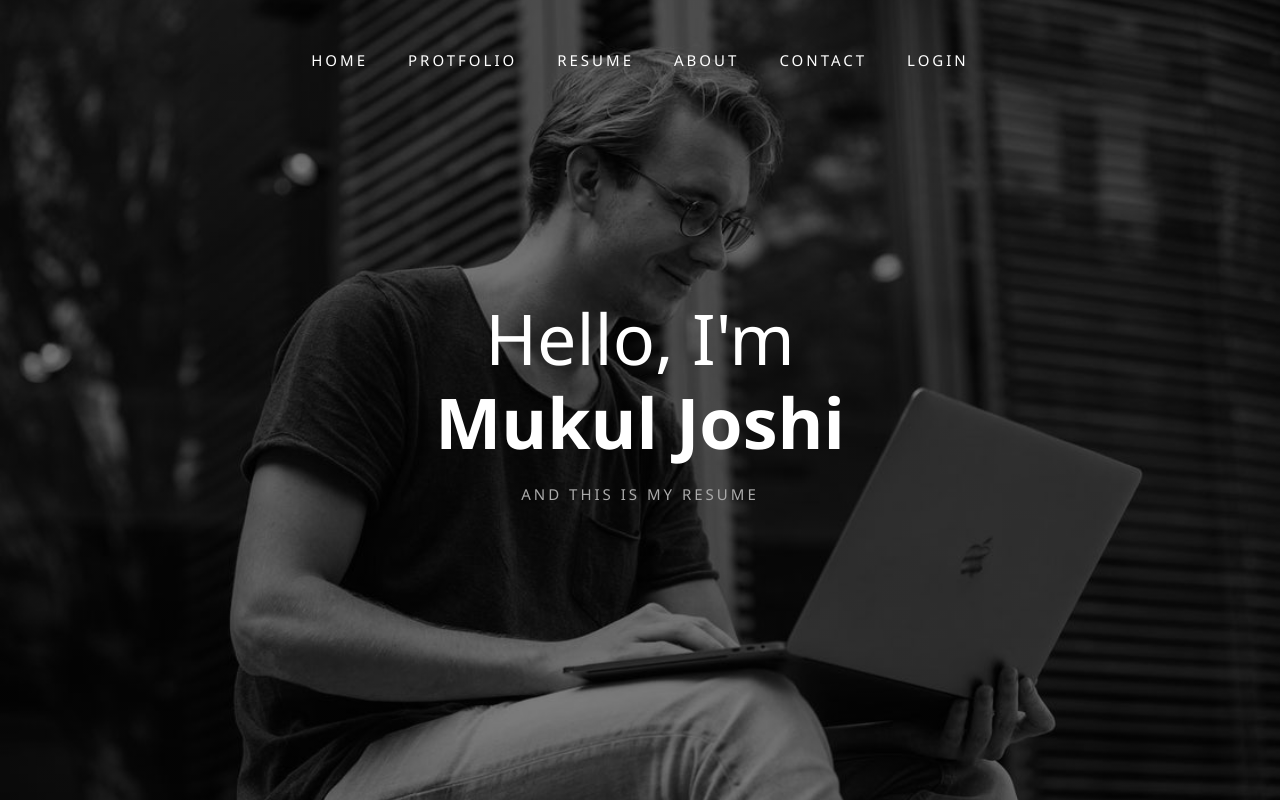
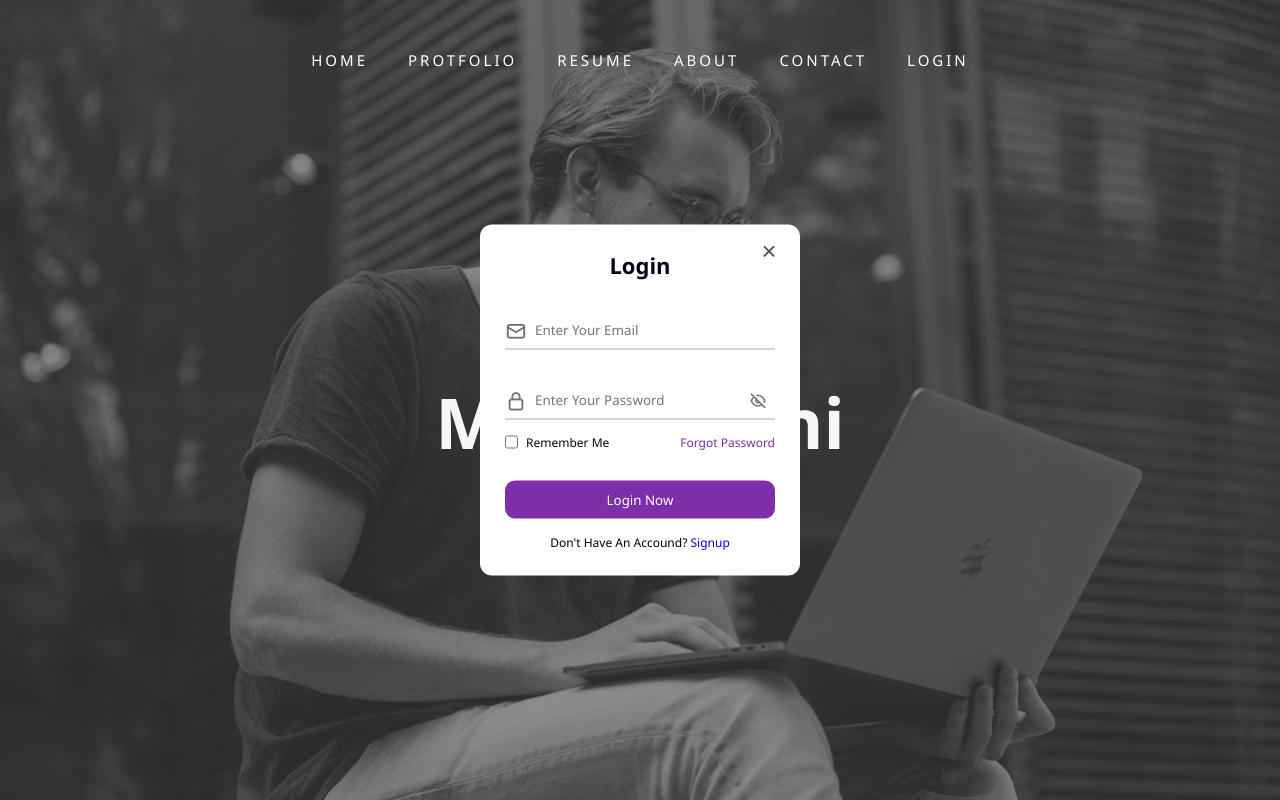
Before and after one commit to MukulJoshi6312/DevloperPage, a plain HTML site: page index.html in a window 1280 px wide. Both pictures are taken after a click on the link "LOGIN". Shown: the top 800 px of the page. Drawn offline with nearby package versions, Linux system fonts and the light colour scheme.

Commit message:
Update style.css

```diff
--- a/style.css
+++ b/style.css
@@ -586,6 +586,29 @@ section {
     letter-spacing: 0.1rem;
 }
 
+.contact .contact-details {
+    background-color: var(--light-bg);
+    padding: 30px;
+    border-radius: 20px;
+}
+
+.contact .contact-details h2 {
+    text-align: center;
+}
+
+.contact .contact-details .c-details {
+    display: flex;
+    gap: 20px;
+    flex-wrap: wrap;
+}
+
+.contact .contact-details .c-details .info {
+    background-color: var(--dark-bg);
+    padding: 16px;
+    border-radius: 10px;
+    box-shadow: rgb(220, 12, 12, );
+}
+
 
 /* contact sections ends */
 
@@ -675,3 +698,179 @@ section {
         font-size: 6rem;
     }
 }
+
+
+/* login section */
+
+.loginsignup {
+    position: fixed;
+    height: 100%;
+    width: 100%;
+    top: 50%;
+    left: 50%;
+    height: 100%;
+    display: flex;
+    justify-content: center;
+    align-items: center;
+    right: 0;
+    bottom: 0;
+    transform: translate(-50%, -50%);
+    z-index: 90;
+    display: none;
+    background-color: rgba(210, 210, 210, 0.2);
+}
+
+.form_container {
+    position: fixed;
+    max-width: 320px;
+    background-color: green;
+    width: 100%;
+    top: 50%;
+    left: 50%;
+    transform: translate(-50%, -50%) scale(1.2);
+    /* z-index: 90; */
+    background-color: #fff;
+    padding: 25px;
+    border-radius: 12px;
+    box-shadow: rgba(0, 0, 0, 0.1);
+    opacity: 0;
+    /* display: none; */
+    z-index: 95;
+    pointer-events: none;
+    transition: all 0.4s ease-out;
+}
+
+.loginsignup.show {
+    display: block;
+    pointer-events: auto;
+}
+
+.loginsignup.show .form_container {
+    opacity: 1;
+    /* display: block; */
+    pointer-events: auto;
+    transform: translate(-50%, -50%) scale(1);
+}
+
+.signup_form {
+    display: none;
+}
+
+.form_container.active .signup_form {
+    display: block;
+}
+
+.form_container.active .login_form {
+    display: none;
+}
+
+.form_close {
+    position: absolute;
+    top: 10px;
+    right: 20px;
+    font-size: 22px;
+    color: #0b0217;
+    opacity: 0.7;
+    cursor: pointer;
+}
+
+.form_container h2 {
+    font-size: 22px;
+    color: #0b0217;
+    text-align: center;
+}
+
+.input_box {
+    position: relative;
+    margin-top: 30px;
+    width: 100%;
+    height: 40px;
+}
+
+.input_box input {
+    height: 100%;
+    width: 100%;
+    border: none;
+    outline: none;
+    padding: 0 30px;
+    color: #333;
+    transition: all 0.32 ease;
+    border-bottom: 1.5px solid #aaaaaa;
+}
+
+.input_box input:focus {
+    border-color: #7d2ea8;
+}
+
+.input_box i {
+    position: absolute;
+    top: 50%;
+    transform: translateY(-50%);
+    font-size: 22px;
+    color: #707070;
+}
+
+.input_box i.email,
+.input_box i.password {
+    left: 0;
+}
+
+.input_box input:focus~i.email,
+.input_box input:focus~i.password {
+    color: #7d2ea8;
+}
+
+.input_box i.pw_hide {
+    right: 0;
+    font-size: 18px;
+    cursor: pointer;
+    padding-right: 8px;
+}
+
+.option_field {
+    margin-top: 14px;
+    display: flex;
+    align-content: center;
+    justify-content: space-between;
+}
+
+.option_field a {
+    color: #7d2ea8;
+    font-size: 12px;
+}
+
+.option_field a:hover {
+    text-decoration: underline;
+}
+
+.checkbox {
+    display: flex;
+    column-gap: 8px;
+    white-space: nowrap;
+}
+
+.checkbox input {
+    accent-color: #7d2ea8;
+}
+
+.checkbox label {
+    font-size: 12px;
+    cursor: pointer;
+    user-select: none;
+    color: #0b0217;
+}
+
+.form_container .button {
+    background: #7d2ea8;
+    margin-top: 30px;
+    width: 100%;
+    padding: 10px 0;
+    border-radius: 10px;
+    color: white;
+}
+
+.login_signup {
+    font-size: 12px;
+    margin-top: 15px;
+    text-align: center;
+}
```
